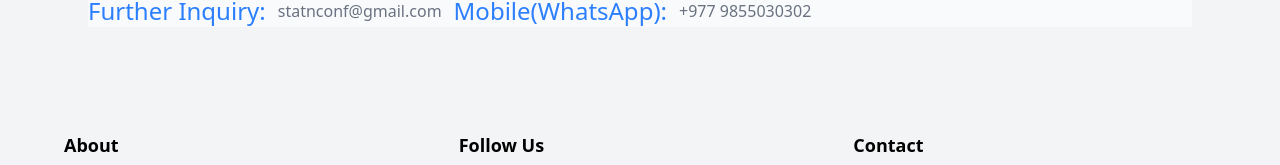
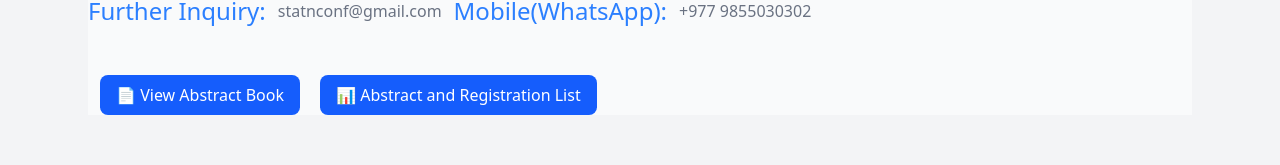
Before and after one commit to bijayprad/ness.org.np, a React (Vite) app: page /conference in a window 1280 px wide. Shown: the part 3449-3614 px from the top of the page. Built offline with nearby package versions, Linux system fonts and the light colour scheme.

Commit message:
abstract book and registration added

```diff
--- a/src/pages/Conference.jsx
+++ b/src/pages/Conference.jsx
@@ -423,6 +423,35 @@ export default function Conference() {
   </p>
 </div>
 
+
+{/* keep your PDF link for Abstract book
+*/}
+<div className="flex gap-5">
+<a
+  href="https://docs.google.com/gview?embedded=1&url=https://raw.githubusercontent.com/bijayprad/Research-Publication/main/NeSS/AbstractBook.pdf"
+  target="_blank"
+  rel="noopener noreferrer"
+  className="ml-3  px-4 py-2 rounded-lg bg-blue-600 text-white hover:bg-blue-700"
+>
+  📄 View Abstract Book
+</a>
+
+<button
+  onClick={() =>
+    window.open(
+      "https://docs.google.com/spreadsheets/d/1pWt2JGd2Dasbw6hFQ0gYMW98TQmDcnhuou0-me_dnmg/edit?gid=0#gid=0",
+      "_blank"
+    )
+  }
+  rel="noopener noreferrer"
+  className="px-4 py-2 rounded-lg bg-blue-600 text-white hover:bg-blue-700"
+>
+  📊 Abstract and Registration List
+</button>
+
+</div>
+{/* End for PDF link for Abstract book */}
+
 </div>
       {/* 📌 MOBILE STICKY REGISTER BUTTON */}
       <div className="fixed bottom-0 left-0 w-full md:hidden bg-white shadow-lg p-3 z-50">
```
